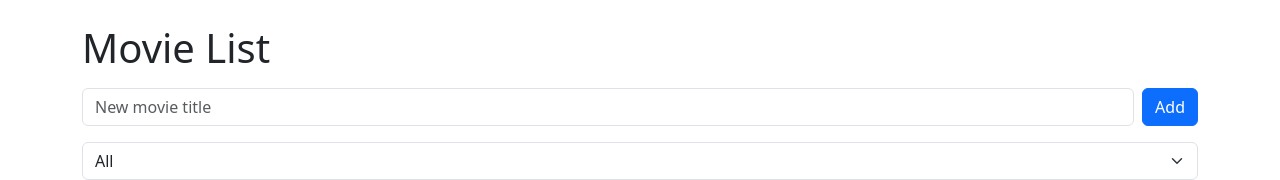
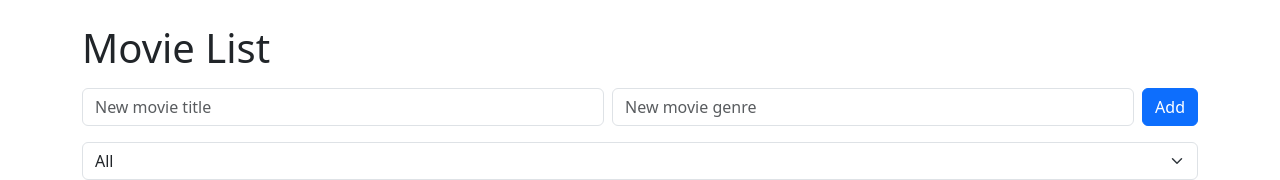
Before and after one commit to SimoneCriscuolo233/react-movie-filter, a React (Vite) app: page / in a window 1280 px wide. Shown: the top 180 px of the page. Built offline with nearby package versions, Linux system fonts and the light colour scheme.

Commit message:
feat: add genre form for new movies

```diff
--- a/src/App.jsx
+++ b/src/App.jsx
@@ -15,6 +15,7 @@ function App() {
   const [selectedGenre, setSelectedGenre] = useState("");
   const [searchTerm, setSearchTerm] = useState("");
   const [newTitle, setNewTitle] = useState("");
+  const [newGenre, setNewGenre] = useState("")
 
   useEffect(() => {
     let result = movies;
@@ -35,9 +36,10 @@ function App() {
   const handleAddMovie = (e) => {
     e.preventDefault();
     if (!newTitle.trim()) return;
-    const newMovie = { title: newTitle, genre: "Fantascienza" };
+    const newMovie = { title: newTitle, genre: newGenre };
     setMovies([...movies, newMovie]);
     setNewTitle("");
+    setNewGenre("")
   };
 
   return (
@@ -52,6 +54,13 @@ function App() {
           className="form-control"
           value={newTitle}
           onChange={(e) => setNewTitle(e.target.value)}
+        />
+        <input
+          type="text"
+          placeholder="New movie genre"
+          className="form-control"
+          value={newGenre}
+          onChange={(e) => setNewGenre(e.target.value)}
         />
         <button type="submit" className="btn btn-primary">
           Add
```
